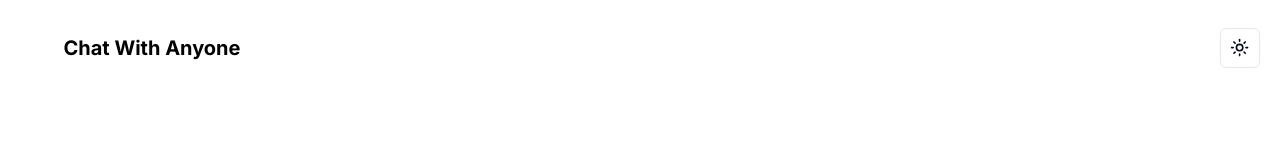
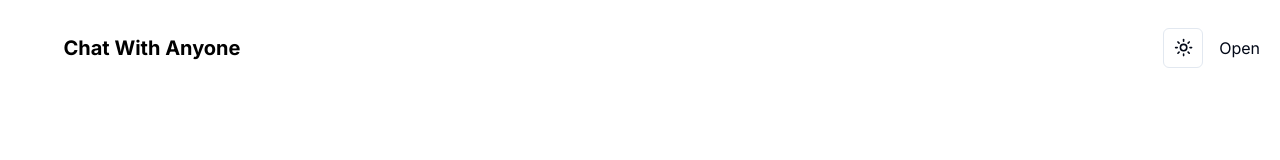
Before and after one commit to rookasrudzianskas/sass, a Next.js app: page / in a window 1280 px wide. Shown: the top 160 px of the page. Built offline with nearby package versions, Linux system fonts and the light colour scheme.

Commit message:
pro thing

```diff
--- a/components/Header.tsx
+++ b/components/Header.tsx
@@ -1,6 +1,7 @@
 import React from 'react';
 import Logo from "@/components/Logo";
 import {DarkModeToggle} from "@/components/DarkModeToggle";
+import UserButton from "@/components/UserButton";
 
 const Header = ({}) => {
   return (
@@ -9,6 +10,7 @@ const Header = ({}) => {
         <Logo />
         <div className="flex flex-1 items-center justify-end space-x-4">
           <DarkModeToggle />
+          <UserButton />
         </div>
       </nav>
     </header>
--- /dev/null
+++ b/components/UserButton.tsx
@@ -0,0 +1,29 @@
+import React from 'react';
+import {
+  DropdownMenu,
+  DropdownMenuContent,
+  DropdownMenuItem,
+  DropdownMenuLabel,
+  DropdownMenuSeparator,
+  DropdownMenuTrigger,
+} from "@/components/ui/dropdown-menu"
+
+const UserButton = ({}) => {
+  return (
+    <DropdownMenu>
+      <DropdownMenuTrigger>Open</DropdownMenuTrigger>
+      <DropdownMenuContent>
+        <DropdownMenuLabel>My Account</DropdownMenuLabel>
+        <DropdownMenuSeparator />
+        <DropdownMenuItem>Profile</DropdownMenuItem>
+        <DropdownMenuItem>Billing</DropdownMenuItem>
+        <DropdownMenuItem>Team</DropdownMenuItem>
+        <DropdownMenuItem>Subscription</DropdownMenuItem>
+      </DropdownMenuContent>
+    </DropdownMenu>
+
+  );
+};
+
+export default UserButton;
+// by Rokas with ❤️
```
